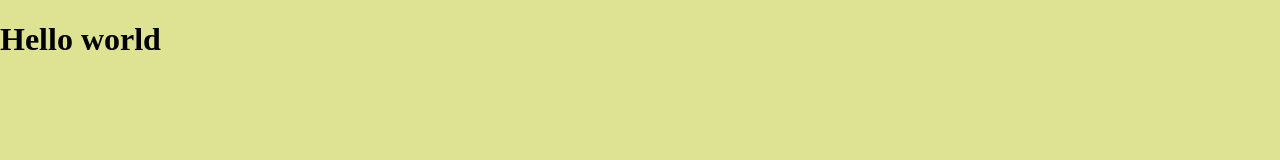
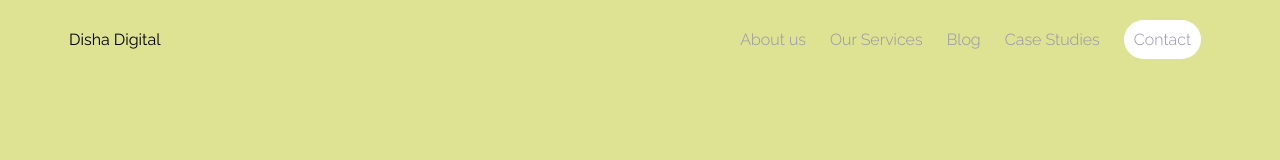
Before and after one commit to karthikmsadashivappa/nano_site, a website: page index.html in a window 1280 px wide. Drawn offline with nearby package versions, Linux system fonts and the light colour scheme.

Commit message:
Added markup for header and started styling

```diff
--- a/css/style.css
+++ b/css/style.css
@@ -2,7 +2,44 @@
 	box-sizing: border-box;
 }
 
-
 body {
 	background: #dde392;
+	font-family: 'Raleway', sans-serif;
 }
+
+.page {
+	max-width: 1440px;
+	width: 100%;
+	background: transparent;
+
+}
+
+.btn {
+	padding: 10px;
+	border-radius: 20px;
+	background: #fff;
+}
+
+#header {
+	height: 80px;
+}
+
+.container {
+	display: flex;
+	justify-content: space-between;
+	align-items: center;
+	margin: 0 54px;
+	padding: 0 15px;
+	height: 80px;
+}
+
+.links ul li{
+	display: inline;
+}
+
+.links ul li a {
+	text-decoration: none;
+	margin: 10px;
+	color: #9592ad;
+	font-weight: 300;
+}
--- a/index.html
+++ b/index.html
@@ -5,11 +5,32 @@
 	<title>Disha Digital</title>
 	<link rel="stylesheet" href="css/style.css">
 	<link rel="stylesheet" href="node_modules/normalize.css/normalize.css">
+	<link href="https://fonts.googleapis.com/css?family=Raleway:300,400,700" rel="stylesheet">
 </head>
 
 <body>
 
-<h1>Hello world</h1>
+<div id="page">
+	<header id="header">
+	<div class="container">
+		<div class="logo">
+			<p>Disha Digital</p>
+		</div>
+		<nav>
+			<div class="links">
+				<ul>
+					<li><a href="#">About us</a></li>
+					<li><a href="#">Our Services</a></li>
+					<li><a href="#">Blog</a></li>
+					<li><a href="#">Case Studies</a></li>
+					<li><a href="#" class="btn btn-primary">Contact</a></li>
+				</ul>
+			</div>
+		</nav>
+	</div>
+	</header>
+</div>
+
 
 </body>
 </html>
```
